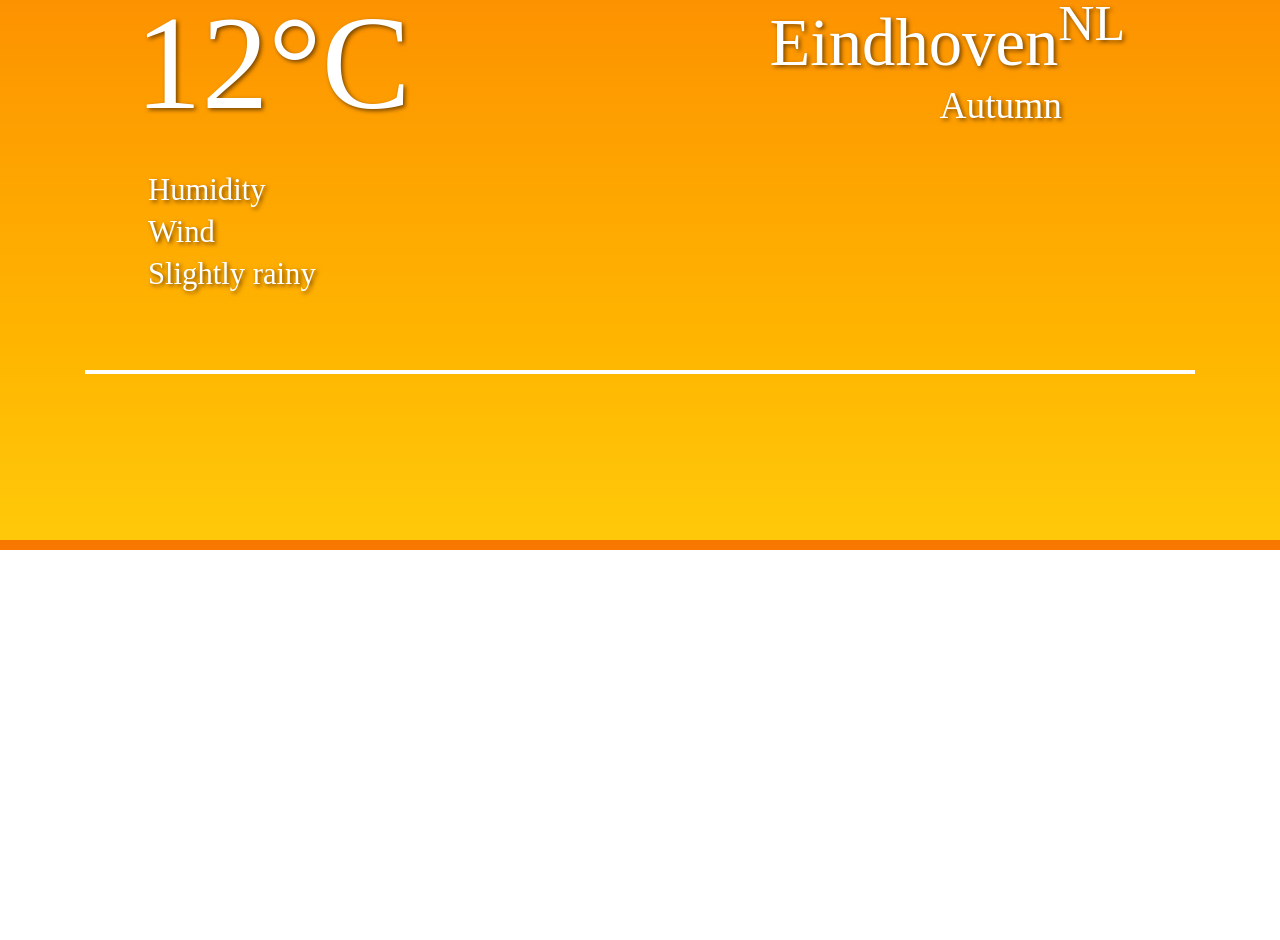
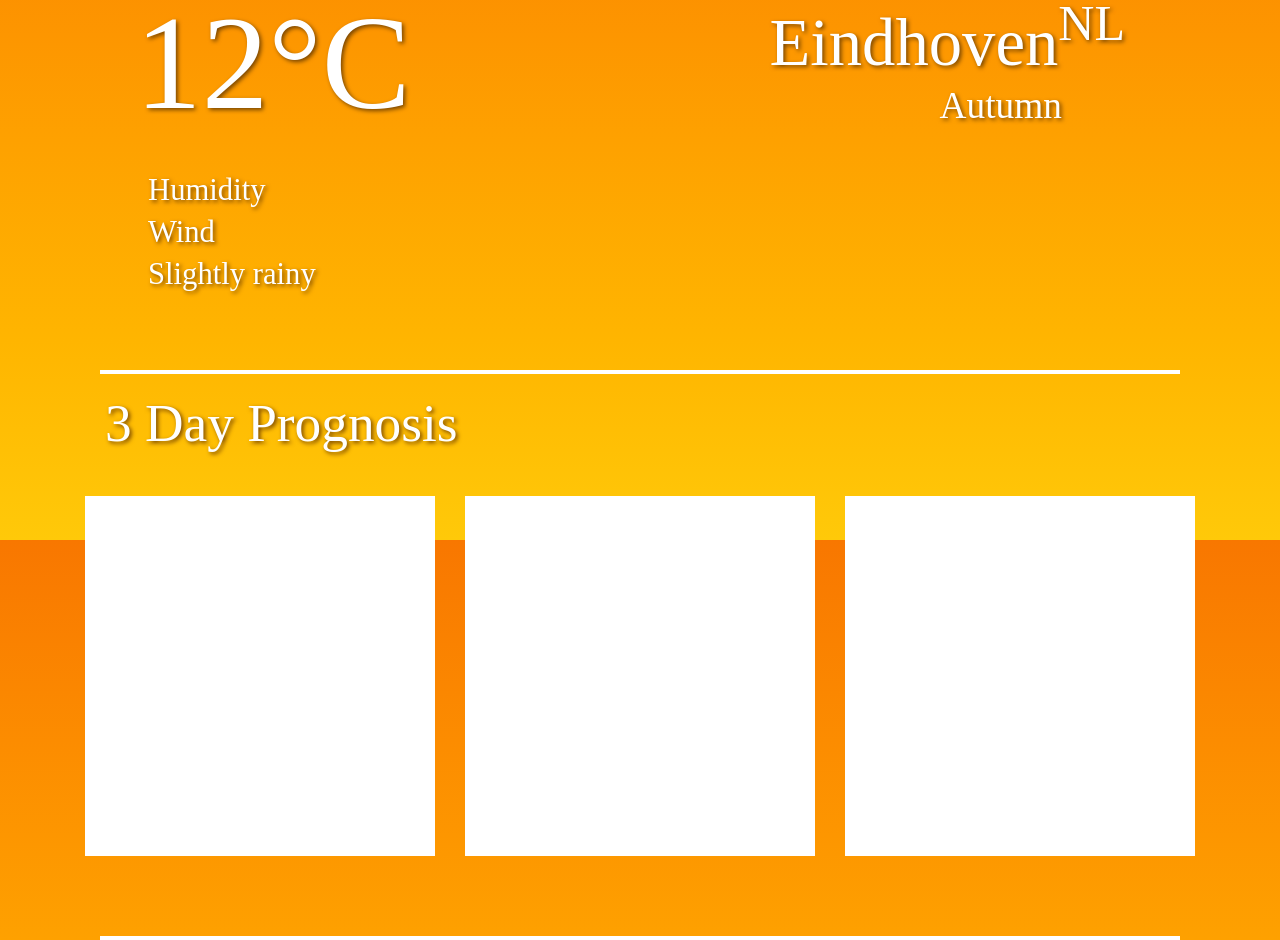
Before and after one commit to VoidBGS/weather-app-front-end, a React (Create React App) app: page / in a window 1280 px wide. Shown: the part 260-1200 px from the top of the page. Before the commit the page ends 810 px from the top, so only its background shows below. Built offline with nearby package versions, Linux system fonts and the light colour scheme; a web font is replaced by a local one.

Commit message:
Created Prognosis Component

```diff
--- a/src/components/App.css
+++ b/src/components/App.css
@@ -42,6 +42,17 @@
 }
 .linebreak{
     border: 2px solid #ffff;
+    width: 97%;
+}
+.prognosis-text{
+    font-size:40pt;
+    color: #ffffff;
+    text-shadow: 2px 2px 4px #764400;
+    padding: 20px;
+}
+.prognosis-box{
+  padding-bottom: 360px;
+  background-color: #ffffff;
 }
 ul {
     list-style-type: none;
--- a/src/components/App.js
+++ b/src/components/App.js
@@ -1,8 +1,10 @@
-import React, { useState } from 'react';
-import Navigation from './Navigation';
-import 'bootstrap/dist/css/bootstrap.min.css';
-import Container from 'react-bootstrap/Container';
-import { weatherData } from '../api/weatherData';
+import React, { useState } from 'react'
+import Navigation from './Navigation'
+import Main from './Main'
+import Prognosis from './Prognosis'
+import { weatherData } from '../api/weatherData'
+import 'bootstrap/dist/css/bootstrap.min.css'
+import Container from 'react-bootstrap/Container'
 
 
 const App = () => {
@@ -18,27 +20,11 @@ const App = () => {
     //Zatova mislq da produlja s dizaina puk API-a ste go mislq nakraq.
     //Ako iskash da go testvash polvai toq key - a0584d716e9b992064ad01890816506d
         return (
-        <Container>
-            <Navigation/>
-                <div className="city">
-                    <flex className="city-flexbox">
-                    <div className="degrees">
-                        <span>12&deg;C</span>
-                    </div>
-                    <div className="city-name">
-                        <span>Eindhoven</span>
-                        <sup>NL</sup><br/><br/>
-                        <span className="city-season">Autumn</span>
-                    </div>
-                    </flex>
-                    <flex className="info-flexbox">
-                        <p>Humidity</p>
-                        <p>Wind</p>
-                        <p>Slightly rainy</p>
-                    </flex>
-                </div>
-                <hr className="linebreak"></hr>
-       </Container>
+    <Container>
+         <Navigation/>
+          <Main/>
+          <Prognosis/>
+    </Container>
     );
 }
 
--- /dev/null
+++ b/src/components/Main.js
@@ -0,0 +1,28 @@
+import React from "react"
+
+const Main = () =>{
+    return(
+        <div>
+            <div className="city">
+                <flex className="city-flexbox">
+                <div className="degrees">
+                    <span>12&deg;C</span>
+                </div>
+                <div className="city-name">
+                    <span>Eindhoven</span>
+                    <sup>NL</sup><br/><br/>
+                    <span className="city-season">Autumn</span>
+                </div>
+                </flex>
+                <flex className="info-flexbox">
+                    <p>Humidity</p>
+                    <p>Wind</p>
+                    <p>Slightly rainy</p>
+                </flex>
+            </div>
+            <hr className="linebreak"></hr>
+            </div>
+    )
+}
+
+export default Main;
--- a/src/components/Navigation.js
+++ b/src/components/Navigation.js
@@ -1,5 +1,5 @@
-import React from 'react';
-import './App.css';
+import React from 'react'
+import './App.css'
 
 const Navigation = () =>{
     return(
--- /dev/null
+++ b/src/components/Prognosis.js
@@ -0,0 +1,33 @@
+import React from 'react'
+import { Col, Row } from 'react-bootstrap'
+
+
+const Prognosis = () =>{
+    return(
+         <div>
+            <div className="prognosis-text"><p>3 Day Prognosis</p></div>
+            <div className="pb-3">
+            <Row className="pt-4 mb-5">
+                <Col>
+                    <div className="prognosis-box">
+
+                    </div>
+                </Col>
+                <Col>
+                    <div className="prognosis-box">
+
+                    </div>
+                </Col>
+                <Col>
+                    <div className="prognosis-box">
+
+                    </div>
+                </Col>
+            </Row>
+            </div>
+            <hr className="linebreak mb-5"></hr>
+         </div>
+    )
+}
+
+export default Prognosis;
```
